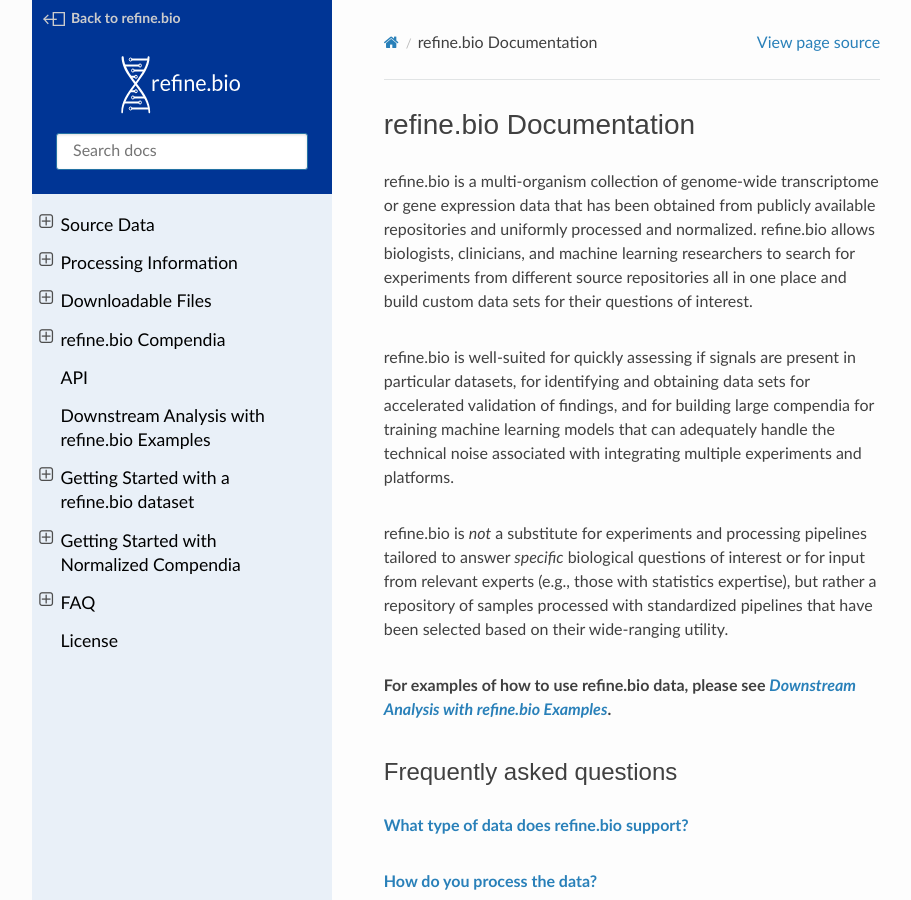
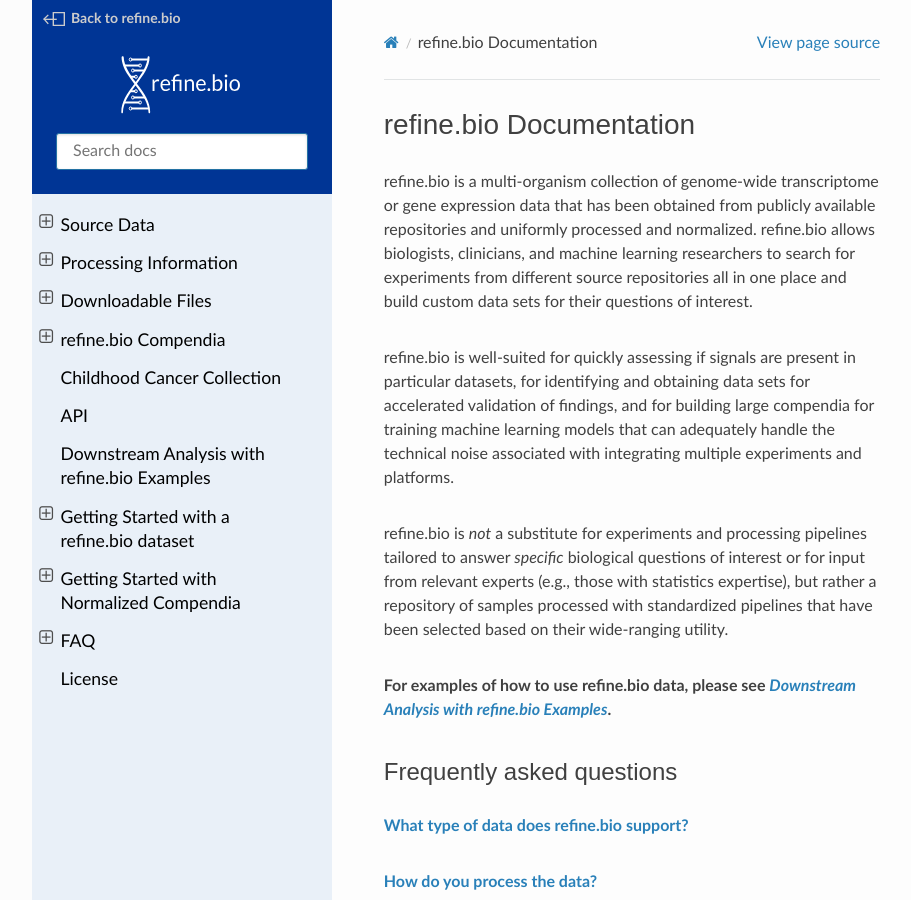
Before and after one commit to AlexsLemonade/refinebio-docs, a Sphinx documentation site: the page built from docs/index.md, in a window 1280 px wide and 900 px high. Shown: the whole window, without its empty margins (158-1069 px from the left). Built offline with Sphinx 7.4.7 and the Read the Docs theme 2.0.0, drawn with Linux system fonts in a browser that asks for light colours; some of the changed text lies outside the part shown.

Commit message:
Add CCC doc to correct position in main text

````diff
--- a/docs/main_text.md
+++ b/docs/main_text.md
@@ -10,6 +10,9 @@
 ```{include} _main/5_compendia.md
 ```
 
+```{include} _main/6_childhood_cancer_collection.md
+```
+
 ```{include} _main/7_api.md
 ```
 
````
